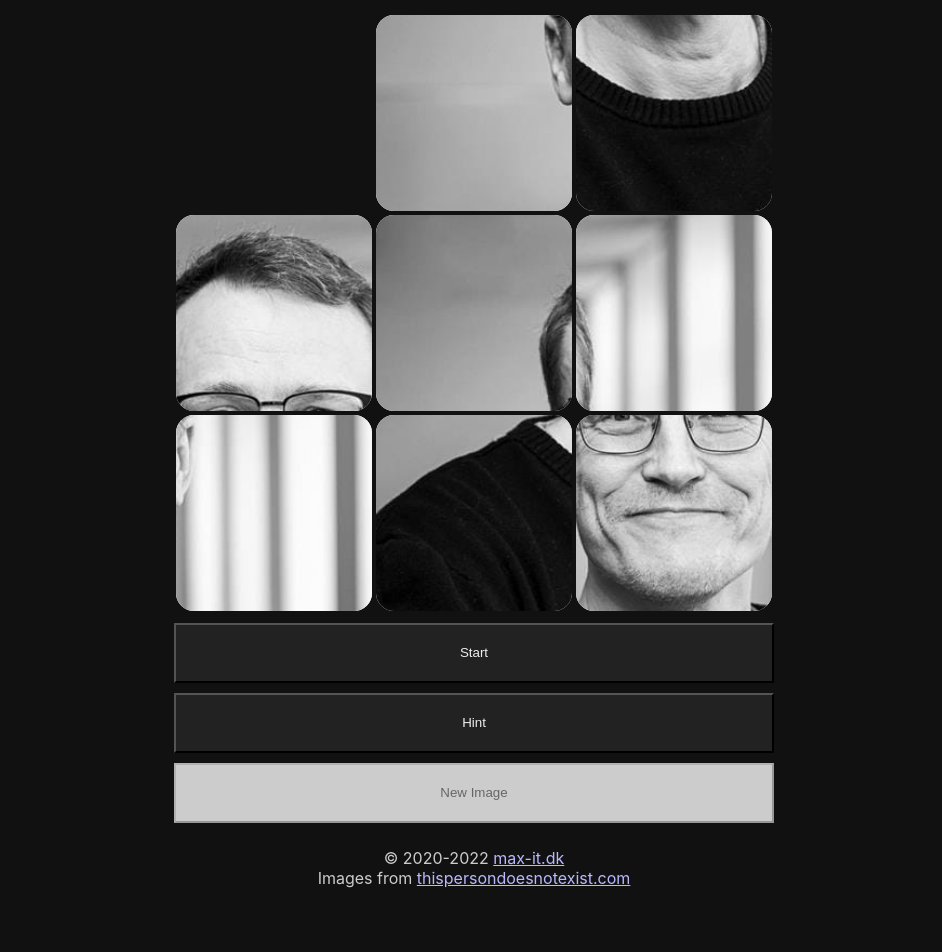
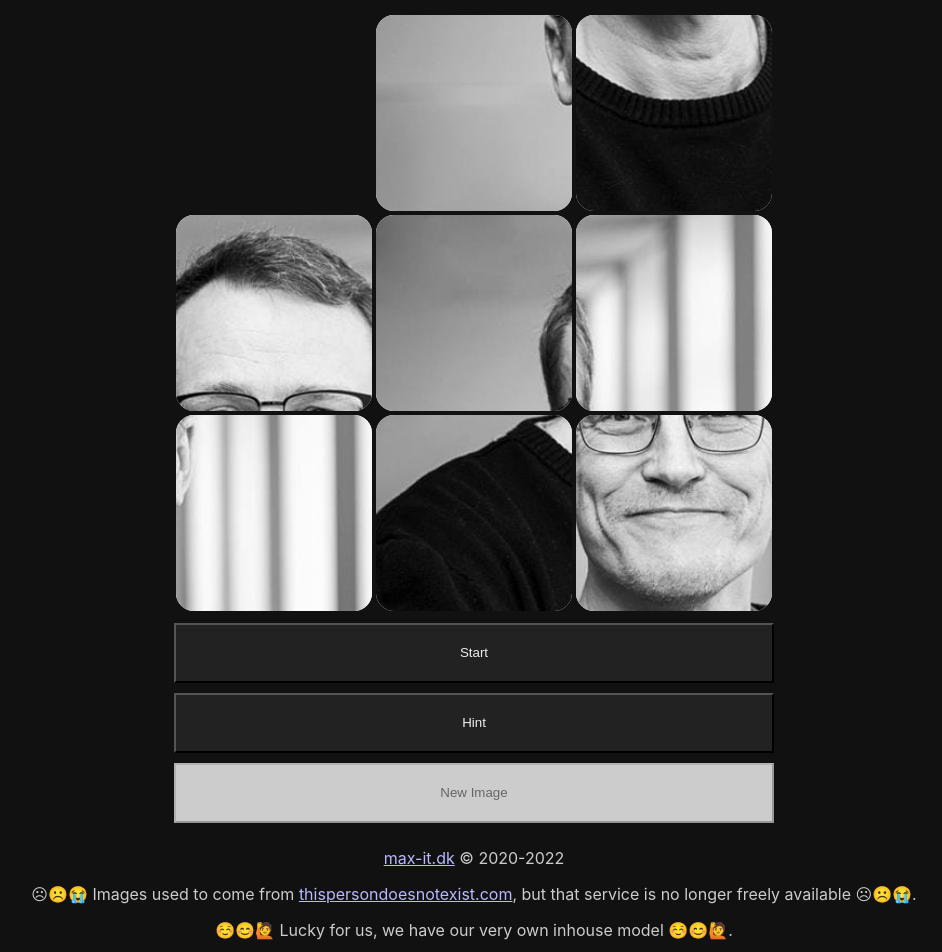
Before and after one commit to Xamian/next-slider2, a Next.js app: page / in a window 1280 px wide. Shown: the top 952 px of the page, without its empty margins (166-1108 px from the left). Before the commit the page ends 901 px from the top, so only its background shows below. Built offline with nearby package versions, Linux system fonts and the light colour scheme.

Commit message:
updated footer with current image info

```diff
--- a/pages/index.js
+++ b/pages/index.js
@@ -17,11 +17,14 @@ export default function Home() {
       </main>
 
       <footer className={styles.footer}>
-        <div>&copy; 2020-2022 <a
+        <div><a
           href="https://max-it.dk/"
           target="_blank"
-        >max-it.dk</a></div>
-        <div>Images from <a href="https://thispersondoesnotexist.com">thispersondoesnotexist.com</a></div>
+        >max-it.dk</a> © 2020-2022</div>
+        <div>
+          <p>☹☹️😭 Images used to come from <a href="https://thispersondoesnotexist.com">thispersondoesnotexist.com</a>, but that service is no longer freely available ☹☹️😭.</p>
+          <p>☺️😊🙋 Lucky for us, we have our very own inhouse model ☺️😊🙋.</p>
+        </div>
       </footer>
     </div>
   )
```
